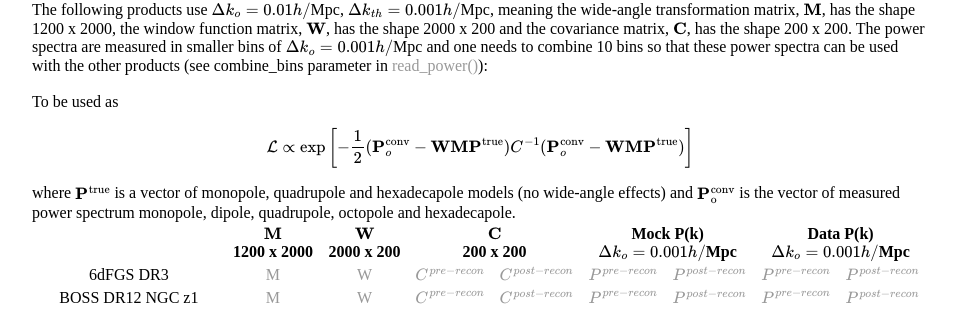
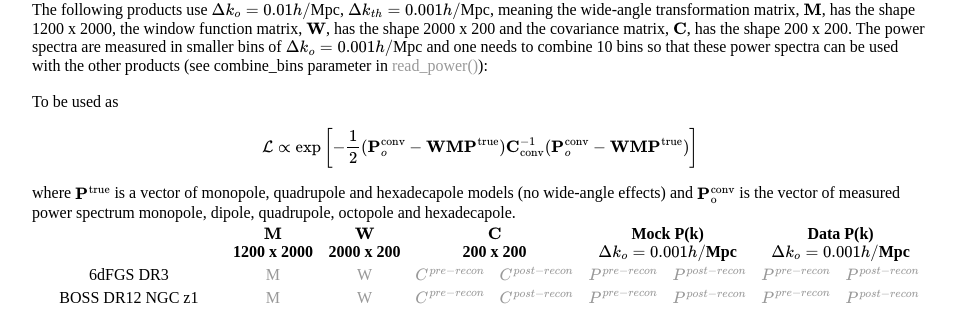
Before and after one commit to fbeutler/fbeutler.github.io, a Jekyll site: the page built from hub/deconv_paper.html, in a window 1280 px wide. Shown: the part 401-710 px from the top of the page, without its empty margins (160-1119 px from the left). Built offline with Jekyll 4.4.1, drawn with Linux system fonts in a browser that asks for light colours.

Commit message:
Update deconv_paper.html

```diff
--- a/hub/deconv_paper.html
+++ b/hub/deconv_paper.html
@@ -31,7 +31,7 @@ Finally, when using any of the products based on the eBOSS DR16 sample, please c
 
 	To be used as
 	$$
-	\mathcal{L} \propto \exp\left[-\frac{1}{2}(\mathbf{P}^{\rm conv}_o - \mathbf{W}\mathbf{M}\mathbf{P}^{\rm true})C^{-1}(\mathbf{P}^{\rm conv}_o - \mathbf{W}\mathbf{M}\mathbf{P}^{\rm true})\right]
+	\mathcal{L} \propto \exp\left[-\frac{1}{2}(\mathbf{P}^{\rm conv}_o - \mathbf{W}\mathbf{M}\mathbf{P}^{\rm true})\mathbf{C}_{\rm conv}^{-1}(\mathbf{P}^{\rm conv}_o - \mathbf{W}\mathbf{M}\mathbf{P}^{\rm true})\right]
 	$$
 	where \(\mathbf{P}^{\rm true}\) is a vector of monopole, quadrupole and hexadecapole models (no wide-angle effects) and
 	\(\mathbf{P}^{\rm conv}_{\rm o}\) is the vector of measured power spectrum monopole, dipole, quadrupole, octopole and hexadecapole.
```
